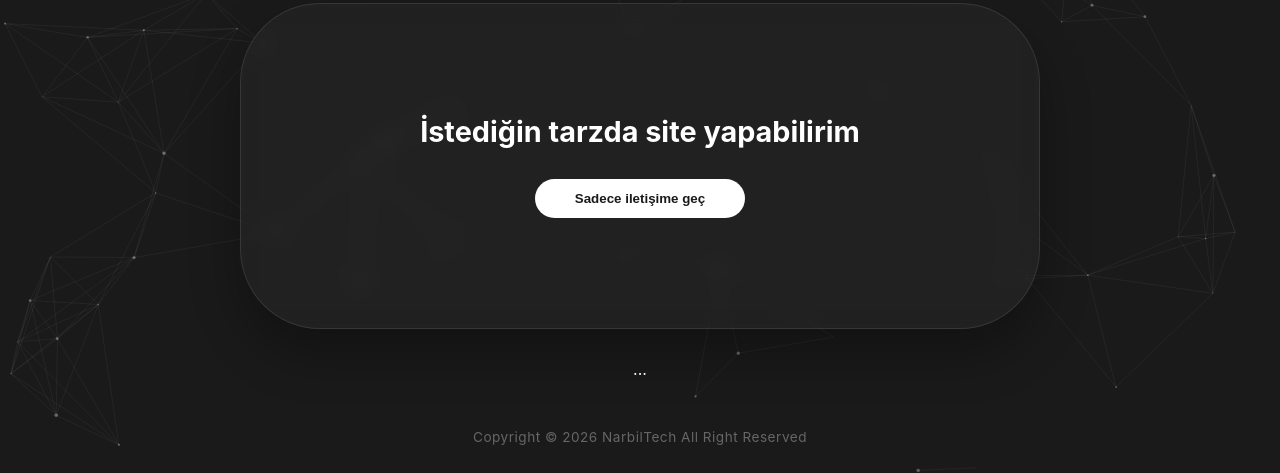
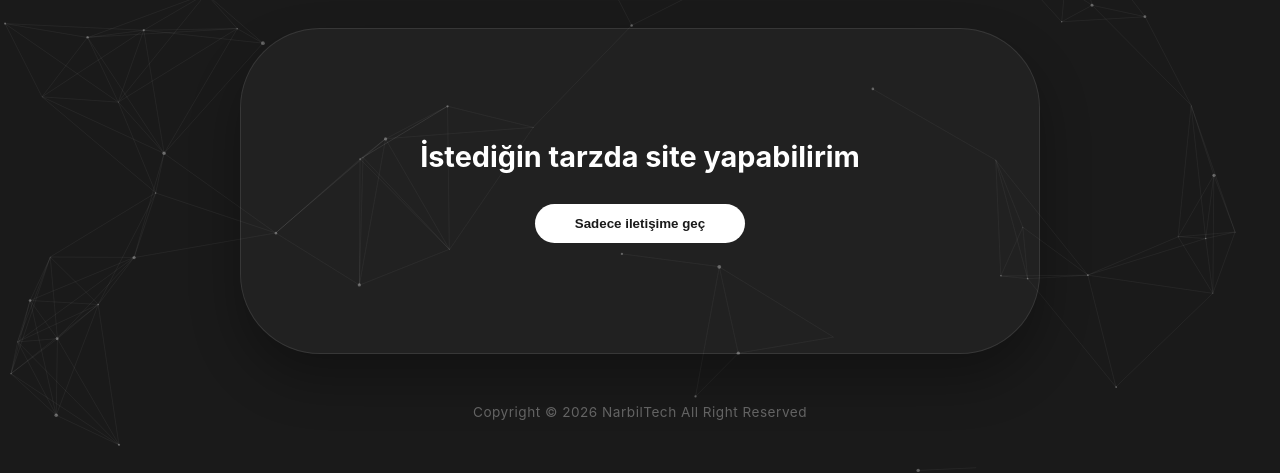
Before and after one commit to NarbilTech/narbiltech.github.io, a plain HTML site: page index.html in a window 1280 px wide. Shown: the part 327-800 px from the top of the page. Drawn offline with Linux system fonts and the light colour scheme.

Commit message:
index.html

```diff
--- a/index.html
+++ b/index.html
@@ -9,6 +9,8 @@
 </head>
 <body>
 
+    <canvas id="bgCanvas"></canvas>
+
     <div class="main-wrapper fade-in">
         <div class="logo-container">
             <img src="image/ntlogo.png" alt="NarbilTech Logo" class="site-logo">
@@ -17,20 +19,11 @@
         <div class="glass-card">
             <div class="content">
                 <h1><b>İstediğin tarzda site yapabilirim</b></h1>
-               <a href="sipariş.html"> <button id="mainButton" class="oval-btn"><b>Sadece iletişime geç</b></button></a>
-
+                <a href="sipariş.html">
+                    <button id="mainButton" class="oval-btn"><b>Sadece iletişime geç</b></button>
+                </a>
             </div>
         </div>
-
-<canvas id="bgCanvas"></canvas>
-
-    <div class="main-wrapper fade-in">
-        ...
-    </div>
-
-
-
-
 
         <footer class="footer">
             <p>Copyright © <span id="year"></span> NarbilTech All Right Reserved</p>
```
